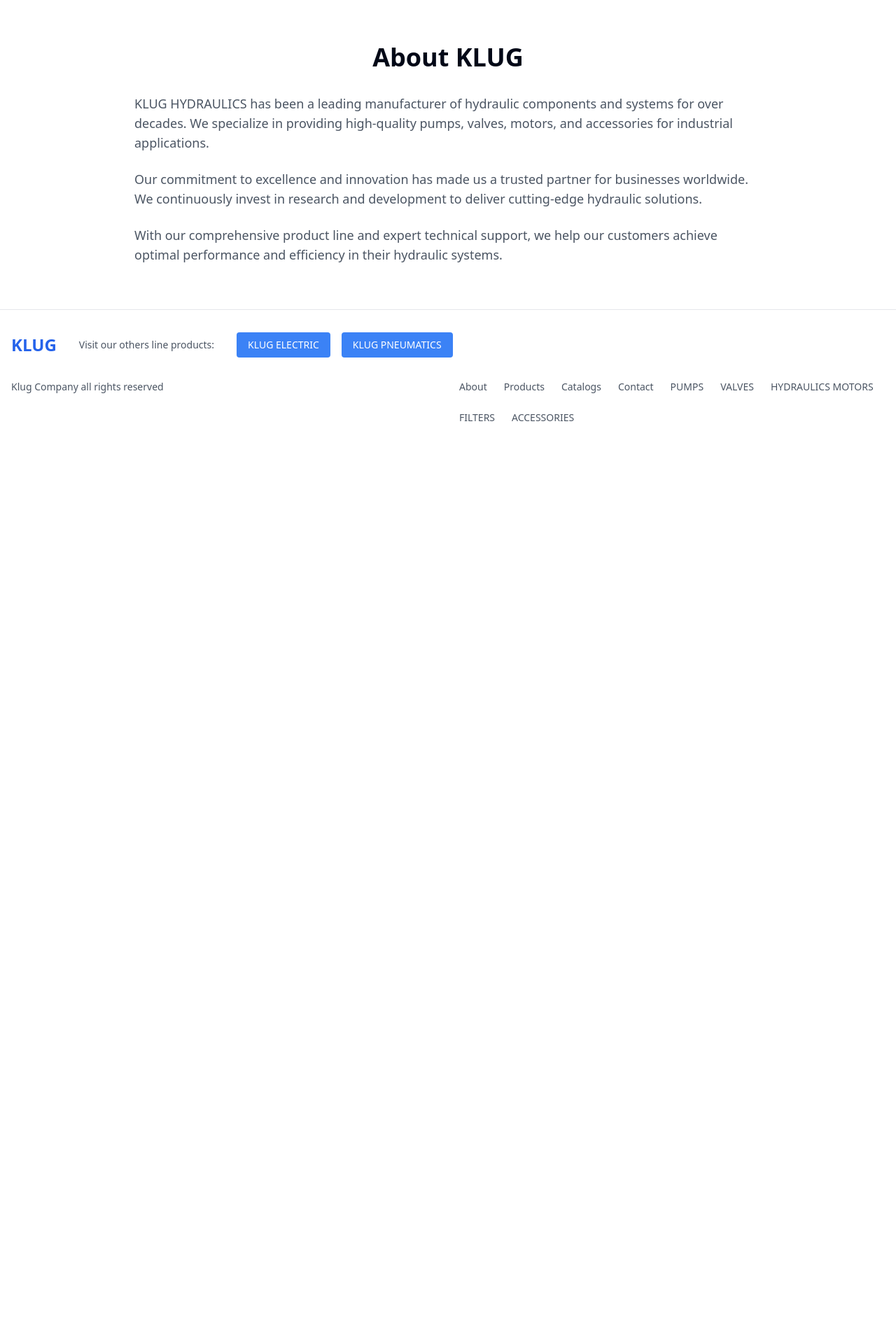
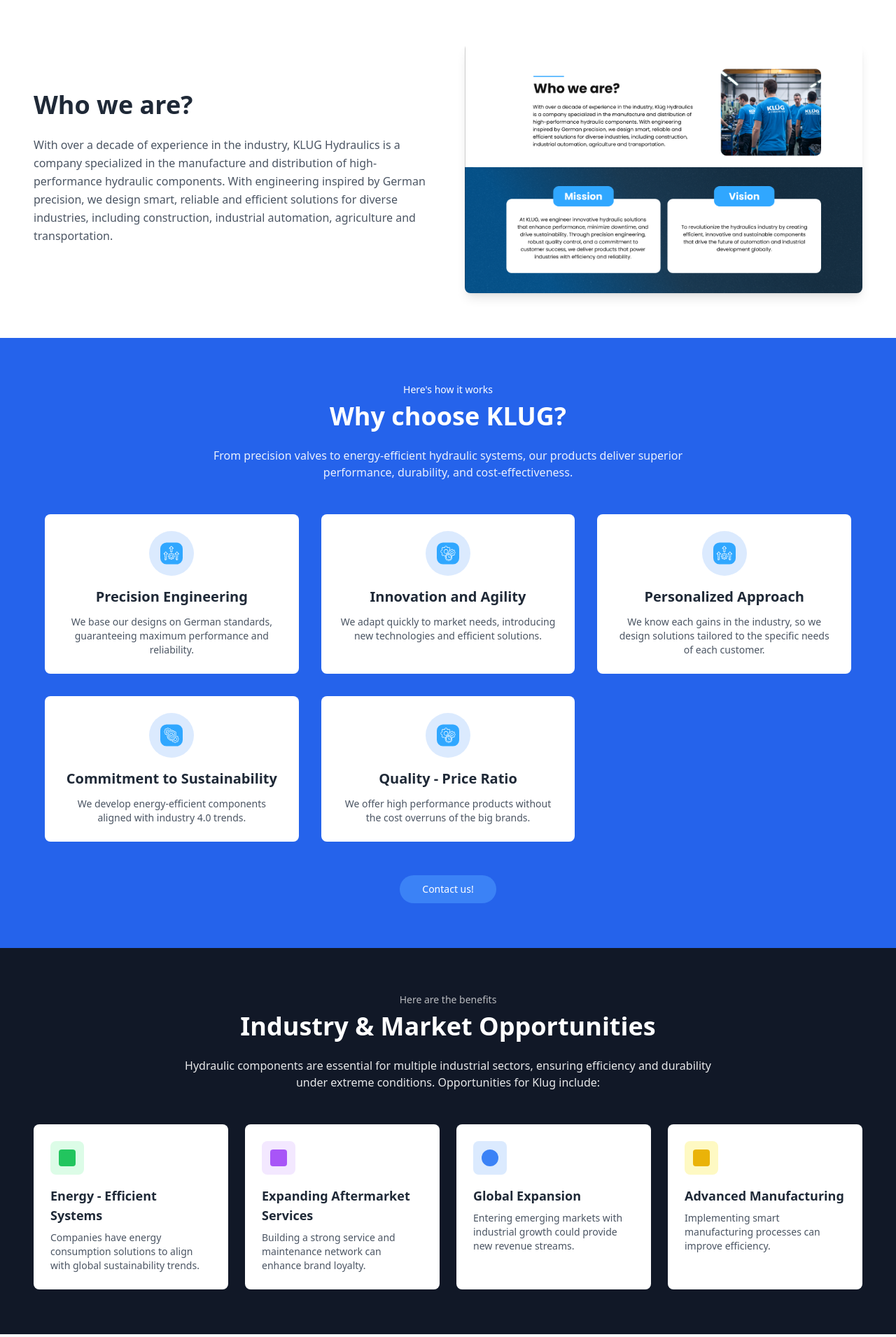
Before and after one commit to edwarenrique2704/figgy-flow-screen, a React (Vite) app: page /about in a window 1280 px wide. Shown: the part 389-2300 px from the top of the page at 70% size. Before the commit the page ends 1028 px from the top, so only its background shows below. Built offline with nearby package versions, Linux system fonts and the light colour scheme.

Commit message:
Add About page sections
Implement sections 1-4 of the About page based on provided images.

```diff
--- a/src/pages/About.tsx
+++ b/src/pages/About.tsx
@@ -2,31 +2,215 @@
 import Navbar from "@/components/Navbar";
 import Hero from "@/components/Hero";
 import Footer from "@/components/Footer";
+import { Button } from "@/components/ui/button";
 
 const About = () => {
   return (
     <div className="min-h-screen bg-white">
       <Navbar />
       <Hero />
+
+      {/* Section 1: Who we are? */}
       <section className="py-16 px-4">
         <div className="container mx-auto">
-          <h1 className="text-4xl font-bold text-center mb-8">About KLUG</h1>
-          <div className="max-w-4xl mx-auto">
-            <p className="text-lg text-gray-600 mb-6">
-              KLUG HYDRAULICS has been a leading manufacturer of hydraulic components and systems for over decades.
-              We specialize in providing high-quality pumps, valves, motors, and accessories for industrial applications.
-            </p>
-            <p className="text-lg text-gray-600 mb-6">
-              Our commitment to excellence and innovation has made us a trusted partner for businesses worldwide.
-              We continuously invest in research and development to deliver cutting-edge hydraulic solutions.
-            </p>
-            <p className="text-lg text-gray-600">
-              With our comprehensive product line and expert technical support, we help our customers achieve
-              optimal performance and efficiency in their hydraulic systems.
-            </p>
+          <div className="grid md:grid-cols-2 gap-12 items-center">
+            <div>
+              <h2 className="text-4xl font-bold text-gray-800 mb-6">Who we are?</h2>
+              <p className="text-gray-600 leading-relaxed">
+                With over a decade of experience in the industry, KLUG Hydraulics
+                is a company specialized in the manufacture and distribution of
+                high-performance hydraulic components. With engineering
+                inspired by German precision, we design smart, reliable and
+                efficient solutions for diverse industries, including construction,
+                industrial automation, agriculture and transportation.
+              </p>
+            </div>
+            <div className="relative">
+              <img
+                src="/lovable-uploads/9f33d984-f915-469f-97a8-c99c1a5cab7c.png"
+                alt="KLUG team working"
+                className="rounded-lg shadow-lg w-full h-auto"
+              />
+            </div>
           </div>
         </div>
       </section>
+
+      {/* Section 2: Why choose KLUG? */}
+      <section className="py-16 px-4 bg-blue-600">
+        <div className="container mx-auto">
+          <div className="text-center mb-12">
+            <p className="text-white text-sm mb-2">Here's how it works</p>
+            <h2 className="text-4xl font-bold text-white mb-6">Why choose KLUG?</h2>
+            <p className="text-white/90 max-w-2xl mx-auto">
+              From precision valves to energy-efficient hydraulic systems, our products deliver
+              superior performance, durability, and cost-effectiveness.
+            </p>
+          </div>
+
+          <div className="grid md:grid-cols-2 lg:grid-cols-3 gap-8 max-w-6xl mx-auto">
+            {/* Mission Card */}
+            <div className="bg-white rounded-lg p-6 text-center">
+              <div className="w-16 h-16 bg-blue-100 rounded-full flex items-center justify-center mx-auto mb-4">
+                <img src="/lovable-uploads/Performance icon.svg" alt="Performance" className="w-8 h-8" />
+              </div>
+              <h3 className="text-xl font-bold text-gray-800 mb-3">Precision Engineering</h3>
+              <p className="text-gray-600 text-sm">
+                We base our designs on German standards,
+                guaranteeing maximum performance and reliability.
+              </p>
+            </div>
+
+            <div className="bg-white rounded-lg p-6 text-center">
+              <div className="w-16 h-16 bg-blue-100 rounded-full flex items-center justify-center mx-auto mb-4">
+                <img src="/lovable-uploads/Optimization icon.svg" alt="Innovation" className="w-8 h-8" />
+              </div>
+              <h3 className="text-xl font-bold text-gray-800 mb-3">Innovation and Agility</h3>
+              <p className="text-gray-600 text-sm">
+                We adapt quickly to market needs, introducing new
+                technologies and efficient solutions.
+              </p>
+            </div>
+
+            <div className="bg-white rounded-lg p-6 text-center">
+              <div className="w-16 h-16 bg-blue-100 rounded-full flex items-center justify-center mx-auto mb-4">
+                <img src="/lovable-uploads/Performance icon.svg" alt="Personalized" className="w-8 h-8" />
+              </div>
+              <h3 className="text-xl font-bold text-gray-800 mb-3">Personalized Approach</h3>
+              <p className="text-gray-600 text-sm">
+                We know each gains in the
+                industry, so we design solutions
+                tailored to the specific needs
+                of each customer.
+              </p>
+            </div>
+
+            <div className="bg-white rounded-lg p-6 text-center">
+              <div className="w-16 h-16 bg-blue-100 rounded-full flex items-center justify-center mx-auto mb-4">
+                <img src="/lovable-uploads/Durability icon.svg" alt="Sustainability" className="w-8 h-8" />
+              </div>
+              <h3 className="text-xl font-bold text-gray-800 mb-3">Commitment to Sustainability</h3>
+              <p className="text-gray-600 text-sm">
+                We develop energy-efficient
+                components aligned with
+                industry 4.0 trends.
+              </p>
+            </div>
+
+            <div className="bg-white rounded-lg p-6 text-center md:col-span-2 lg:col-span-1">
+              <div className="w-16 h-16 bg-blue-100 rounded-full flex items-center justify-center mx-auto mb-4">
+                <img src="/lovable-uploads/Optimization icon.svg" alt="Quality" className="w-8 h-8" />
+              </div>
+              <h3 className="text-xl font-bold text-gray-800 mb-3">Quality - Price Ratio</h3>
+              <p className="text-gray-600 text-sm">
+                We offer high performance
+                products without the cost
+                overruns of the big brands.
+              </p>
+            </div>
+          </div>
+
+          <div className="text-center mt-12">
+            <Button className="bg-blue-500 hover:bg-blue-600 text-white px-8 py-3 rounded-full">
+              Contact us!
+            </Button>
+          </div>
+        </div>
+      </section>
+
+      {/* Section 3: Industry & Market Opportunities */}
+      <section className="py-16 px-4 bg-gray-900">
+        <div className="container mx-auto">
+          <div className="text-center mb-12">
+            <p className="text-white/70 text-sm mb-2">Here are the benefits</p>
+            <h2 className="text-4xl font-bold text-white mb-6">Industry & Market Opportunities</h2>
+            <p className="text-white/90 max-w-3xl mx-auto">
+              Hydraulic components are essential for multiple industrial sectors, ensuring efficiency
+              and durability under extreme conditions. Opportunities for Klug include:
+            </p>
+          </div>
+
+          <div className="grid md:grid-cols-2 lg:grid-cols-4 gap-6">
+            <div className="bg-white rounded-lg p-6">
+              <div className="w-12 h-12 bg-green-100 rounded-lg flex items-center justify-center mb-4">
+                <div className="w-6 h-6 bg-green-500 rounded"></div>
+              </div>
+              <h3 className="text-lg font-bold text-gray-800 mb-2">Energy - Efficient Systems</h3>
+              <p className="text-gray-600 text-sm">
+                Companies have energy
+                consumption solutions to align
+                with global sustainability trends.
+              </p>
+            </div>
+
+            <div className="bg-white rounded-lg p-6">
+              <div className="w-12 h-12 bg-purple-100 rounded-lg flex items-center justify-center mb-4">
+                <div className="w-6 h-6 bg-purple-500 rounded"></div>
+              </div>
+              <h3 className="text-lg font-bold text-gray-800 mb-2">Expanding Aftermarket Services</h3>
+              <p className="text-gray-600 text-sm">
+                Building a strong service and
+                maintenance network can
+                enhance brand loyalty.
+              </p>
+            </div>
+
+            <div className="bg-white rounded-lg p-6">
+              <div className="w-12 h-12 bg-blue-100 rounded-lg flex items-center justify-center mb-4">
+                <div className="w-6 h-6 bg-blue-500 rounded-full"></div>
+              </div>
+              <h3 className="text-lg font-bold text-gray-800 mb-2">Global Expansion</h3>
+              <p className="text-gray-600 text-sm">
+                Entering emerging markets with
+                industrial growth could
+                provide new revenue streams.
+              </p>
+            </div>
+
+            <div className="bg-white rounded-lg p-6">
+              <div className="w-12 h-12 bg-yellow-100 rounded-lg flex items-center justify-center mb-4">
+                <div className="w-6 h-6 bg-yellow-500 rounded"></div>
+              </div>
+              <h3 className="text-lg font-bold text-gray-800 mb-2">Advanced Manufacturing</h3>
+              <p className="text-gray-600 text-sm">
+                Implementing smart
+                manufacturing processes
+                can improve efficiency.
+              </p>
+            </div>
+          </div>
+        </div>
+      </section>
+
+      {/* Section 4: Join the Hydraulic Revolution */}
+      <section className="py-16 px-4 bg-gray-50">
+        <div className="container mx-auto">
+          <div className="grid md:grid-cols-2 gap-12 items-center">
+            <div className="relative">
+              <img
+                src="/lovable-uploads/81b66148-b464-4fe7-8825-bbddb9dd7a53.png"
+                alt="KLUG team collaboration"
+                className="rounded-lg shadow-lg w-full h-auto"
+              />
+            </div>
+            <div>
+              <h2 className="text-4xl font-bold text-gray-800 mb-6">
+                Join the Hydraulic Revolution with KLUG
+              </h2>
+              <p className="text-gray-600 leading-relaxed mb-8">
+                We have a team of highly trained professionals committed
+                to excellence. Our organizational culture fosters continuous
+                development and collaboration, allowing us to adapt to
+                market challenges and exceed our clients' expectations.
+              </p>
+              <Button className="bg-blue-500 hover:bg-blue-600 text-white px-8 py-3 rounded-full">
+                Contact us!
+              </Button>
+            </div>
+          </div>
+        </div>
+      </section>
+
       <Footer />
     </div>
   );
```
Also changed, not shown: public/lovable-uploads/81b66148-b464-4fe7-8825-bbddb9dd7a53.png (added), public/lovable-uploads/9f33d984-f915-469f-97a8-c99c1a5cab7c.png (added).
